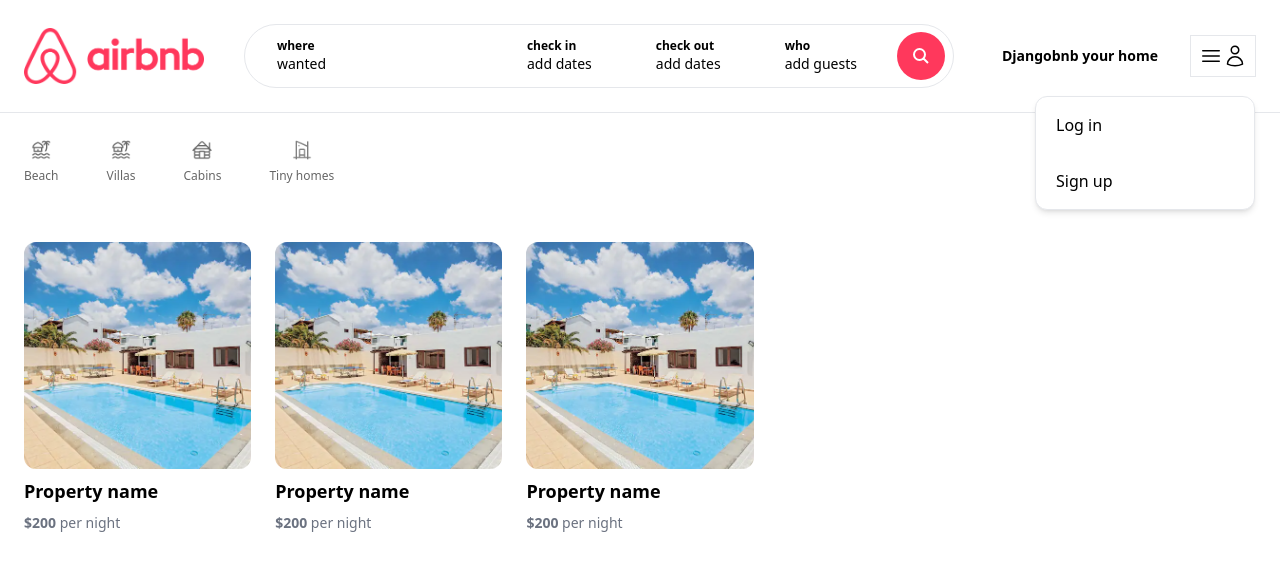
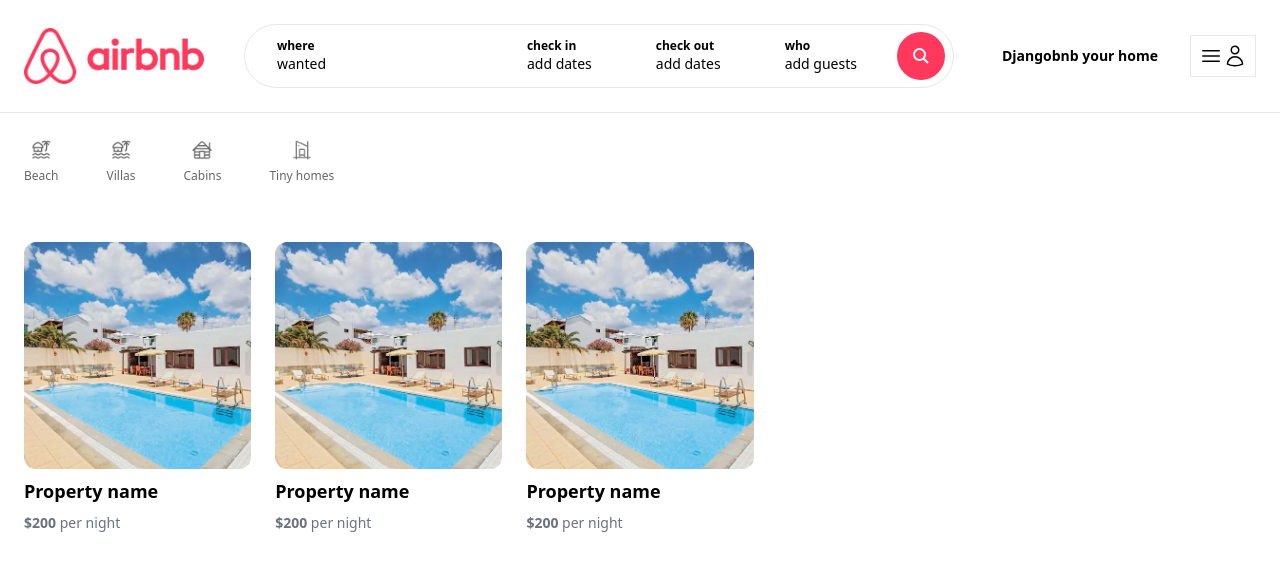
Before and after one commit to divine122/airbnb-clone, a Next.js app in the folder djangobnb/: page / in a window 1280 px wide. Shown: the top 570 px of the page. Built offline with nearby package versions, Linux system fonts and the light colour scheme.

Commit message:
User menu popup fully done

```diff
--- a/djangobnb/app/components/navbar/UserNav.tsx
+++ b/djangobnb/app/components/navbar/UserNav.tsx
@@ -3,12 +3,15 @@
 import { useState } from "react";
 import MenuLink from "./MenuLink";
 const UserNav = () => {
-    const[isOpen, setisOpen] = useState(true)
+    const[isOpen, setisOpen] = useState(false)
 
 
     return (
         <div className="p-2 relative inline-block border rounded=full">
-            <button className="flex items-center">
+            <button
+               onClick={() => setisOpen(!isOpen)}
+               className="flex items-center"
+            >
             <svg fill="none" viewBox="0 0 24 24" strokeWidth={1.5} stroke="currentColor" className="size-6">
                 <path strokeLinecap="round" strokeLinejoin="round" d="M3.75 6.75h16.5M3.75 12h16.5m-16.5 5.25h16.5" />
             </svg>
```
